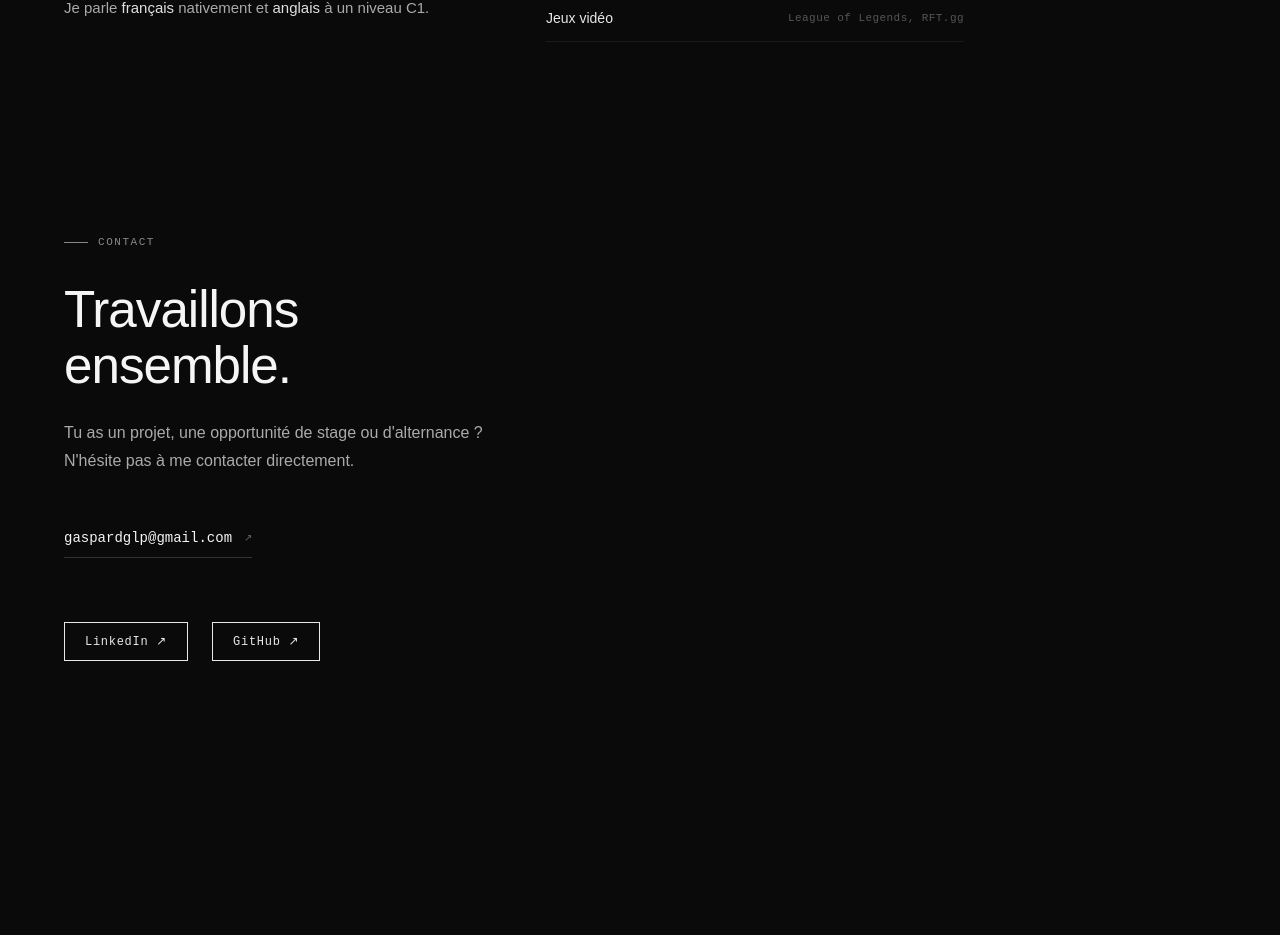
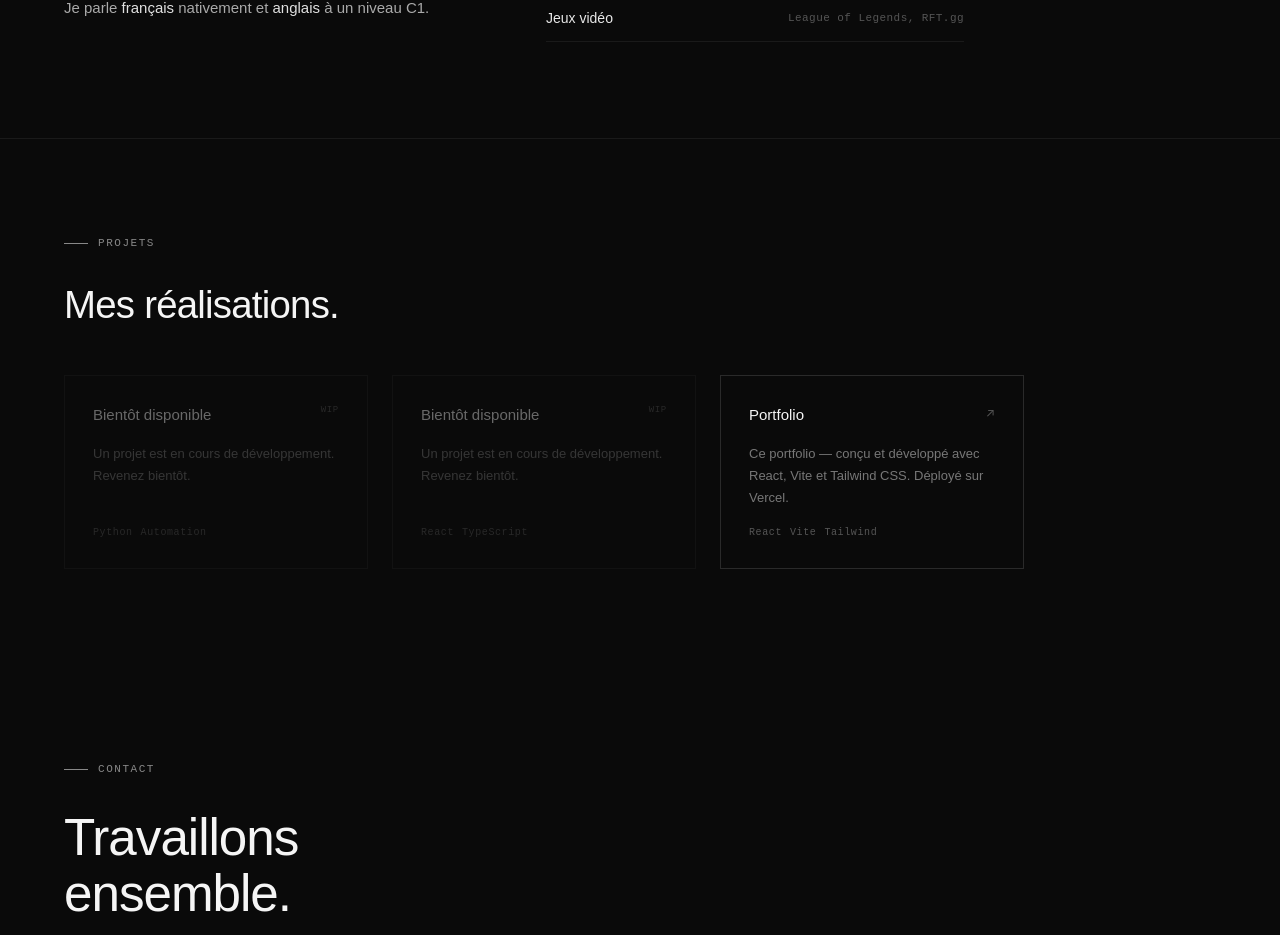
Before and after one commit to krisiksDev/portfolio, a React app: page / in a window 1280 px wide. Shown: the part 1191-2126 px from the top of the page. Before the commit the page ends 1948 px from the top, so only its background shows below. Built offline with nearby package versions, Linux system fonts and the light colour scheme; the HTML template or start-up script is replaced by a standard one.

Commit message:
feat: add Projects section with placeholder cards

```diff
--- a/src/App.jsx
+++ b/src/App.jsx
@@ -1,6 +1,7 @@
 import Navbar from './components/Navbar'
 import Hero from './sections/Hero'
 import About from './sections/About'
+import Projects from './sections/Projects'
 import Contact from './sections/Contact'
 
 function App() {
@@ -9,6 +10,7 @@ function App() {
       <Navbar />
       <Hero />
       <About />
+      <Projects />
       <Contact />
     </div>
   )
--- /dev/null
+++ b/src/data/projects.js
@@ -0,0 +1,23 @@
+export const projects = [
+  {
+    title: 'Bientôt disponible',
+    description: 'Un projet est en cours de développement. Revenez bientôt.',
+    tags: ['Python', 'Automation'],
+    link: null,
+    wip: true,
+  },
+  {
+    title: 'Bientôt disponible',
+    description: 'Un projet est en cours de développement. Revenez bientôt.',
+    tags: ['React', 'TypeScript'],
+    link: null,
+    wip: true,
+  },
+  {
+    title: 'Portfolio',
+    description: 'Ce portfolio — conçu et développé avec React, Vite et Tailwind CSS. Déployé sur Vercel.',
+    tags: ['React', 'Vite', 'Tailwind'],
+    link: 'https://github.com/krisiksDev/portfolio',
+    wip: false,
+  },
+]
--- /dev/null
+++ b/src/sections/Projects.jsx
@@ -0,0 +1,53 @@
+import { projects } from '../data/projects'
+
+export default function Projects() {
+  return (
+    <section id="projets" style={{ padding: '6rem 4rem', borderTop: '0.5px solid #1a1a1a' }}>
+
+      <div style={{ fontFamily: 'Space Mono, monospace', fontSize: '11px', color: '#888', letterSpacing: '0.14em', textTransform: 'uppercase', marginBottom: '2rem', display: 'flex', alignItems: 'center', gap: '10px' }}>
+        <span style={{ display: 'inline-block', width: '24px', height: '0.5px', background: '#888' }}></span>
+        Projets
+      </div>
+
+      <h2 style={{ fontSize: 'clamp(28px, 3vw, 42px)', fontWeight: '300', lineHeight: '1.15', letterSpacing: '-0.02em', color: '#f5f5f5', margin: '0 0 3rem', fontFamily: 'DM Sans, sans-serif' }}>
+        Mes <strong style={{ fontWeight: '500' }}>réalisations.</strong>
+      </h2>
+
+      <div style={{ display: 'grid', gridTemplateColumns: 'repeat(auto-fill, minmax(280px, 1fr))', gap: '1.5rem', maxWidth: '960px' }}>
+        {projects.map((project, i) => (
+          <div key={i} style={{
+            border: '0.5px solid ' + (project.wip ? '#1e1e1e' : '#2a2a2a'),
+            padding: '1.75rem',
+            display: 'flex',
+            flexDirection: 'column',
+            gap: '1rem',
+            opacity: project.wip ? 0.4 : 1,
+            transition: 'border-color 0.2s',
+            cursor: project.link ? 'pointer' : 'default',
+          }}
+            onMouseEnter={e => { if (!project.wip) e.currentTarget.style.borderColor = '#555' }}
+            onMouseLeave={e => { if (!project.wip) e.currentTarget.style.borderColor = '#2a2a2a' }}
+            onClick={() => { if (project.link) window.open(project.link, '_blank') }}
+          >
+            <div style={{ display: 'flex', justifyContent: 'space-between', alignItems: 'flex-start' }}>
+              <span style={{ fontFamily: 'DM Sans, sans-serif', fontSize: '15px', fontWeight: '500', color: '#f5f5f5' }}>{project.title}</span>
+              {project.link && <span style={{ color: '#555', fontSize: '12px' }}>↗</span>}
+              {project.wip && <span style={{ fontFamily: 'Space Mono, monospace', fontSize: '9px', color: '#555', letterSpacing: '0.08em' }}>WIP</span>}
+            </div>
+
+            <p style={{ fontFamily: 'DM Sans, sans-serif', fontSize: '13px', color: '#777', lineHeight: '1.7', fontWeight: '300', margin: 0 }}>
+              {project.description}
+            </p>
+
+            <div style={{ display: 'flex', gap: '0.5rem', flexWrap: 'wrap', marginTop: 'auto' }}>
+              {project.tags.map(tag => (
+                <span key={tag} style={{ fontFamily: 'Space Mono, monospace', fontSize: '10px', color: '#555', letterSpacing: '0.06em' }}>{tag}</span>
+              ))}
+            </div>
+          </div>
+        ))}
+      </div>
+
+    </section>
+  )
+}
```
